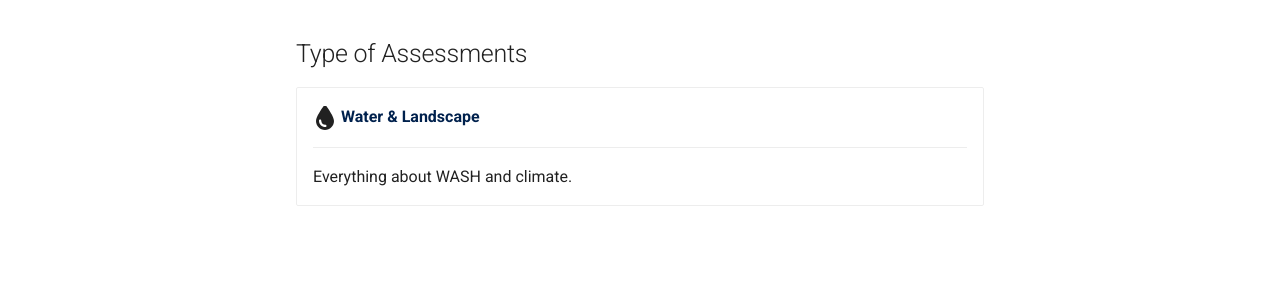
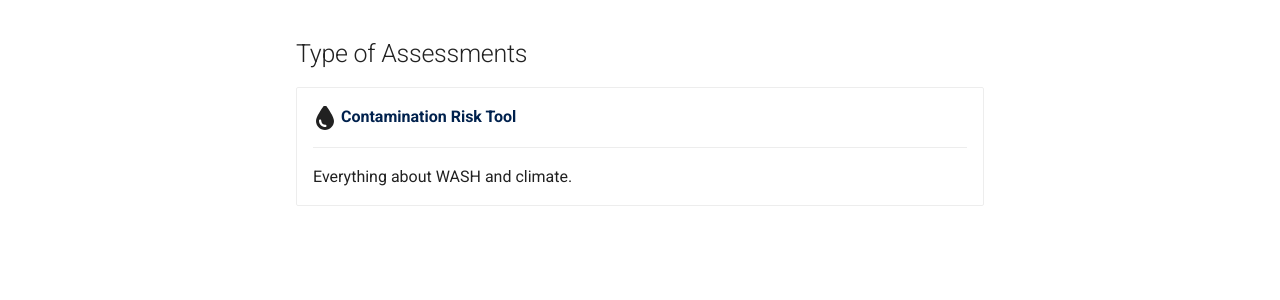
Before and after one commit to rodekruis/data-service-catalogue, an MkDocs documentation site: the page built from docs/wl/site_suitability_assessment.md, in a window 1280 px wide. Shown: the part 481-781 px from the top of the page. Built offline with MkDocs 1.6.1 and Material for MkDocs 9.7.7, drawn with Linux system fonts in a browser that asks for light colours; plug-ins that fetch from the network failed and are left out.

Commit message:
Update site_suitability_assessment.md

```diff
--- a/docs/wl/site_suitability_assessment.md
+++ b/docs/wl/site_suitability_assessment.md
@@ -13,7 +13,7 @@
 <!-- markdownlint-disable -->
 <div class="grid cards" markdown>
 
--   :fontawesome-solid-droplet:{ .lg .middle } [__Water & Landscape__](./wl/contamination_risk_tool/index.md)
+-   :fontawesome-solid-droplet:{ .lg .middle } [__Contamination Risk Tool__](./wl/contamination_risk_tool/index.md)
 
     ---
 
```
